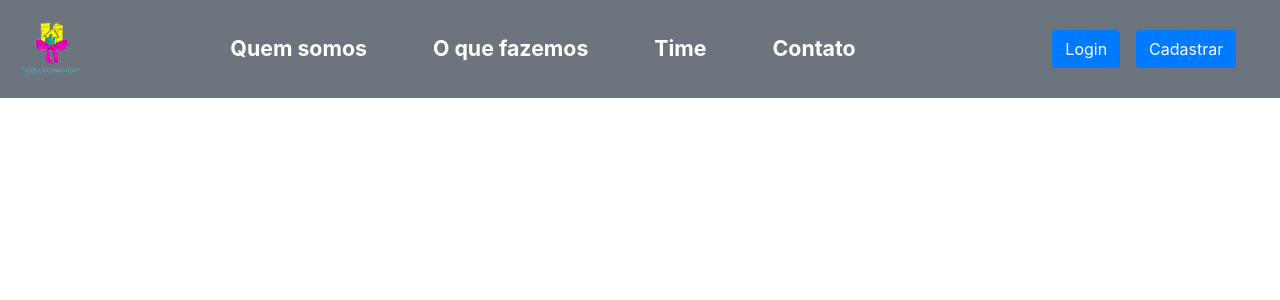
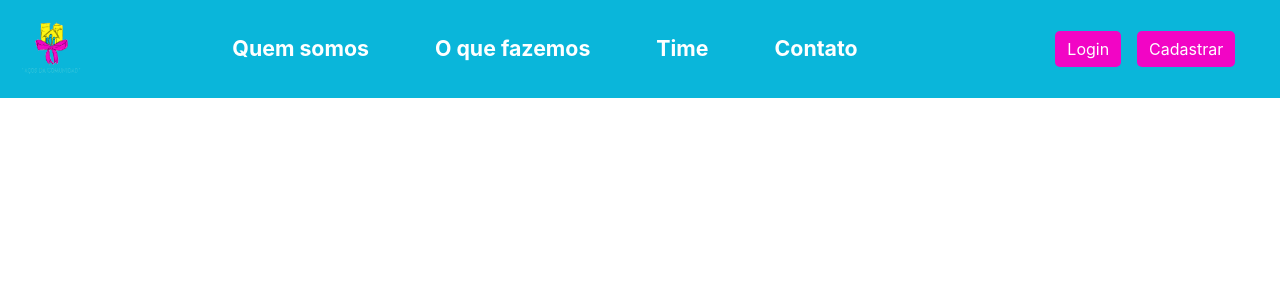
Before and after one commit to FelipeFFS93/LacosDaComunidadeFront, an Angular app in the folder lacosDaComunidade/: page /menu in a window 1280 px wide. Shown: the top 300 px of the page. Built offline with nearby package versions, Linux system fonts and the light colour scheme.

Commit message:
atualização css

```diff
--- a/lacosDaComunidade/src/app/menu/menu.component.css
+++ b/lacosDaComunidade/src/app/menu/menu.component.css
@@ -1,3 +1,11 @@
+/*nav{
+    background-image: linear-gradient(#3AC7F3, #226bca);
+
+}
+*/
+nav{
+    background-color: rgb(010, 182, 218);
+}
 .fs-16{
     font-size: 16pt;
     padding: 25px;
@@ -6,3 +14,20 @@
 a{
     cursor: pointer;
 }
+
+button{
+    background-color: rgb(242, 005, 197);
+    cursor: pointer;
+    border: none;
+    border-radius: 5px;
+    color: #ffff;
+
+}
+
+.btn:hover{
+    background-color: rgb(252, 47, 218);
+    transition: .55s ease-in-out;
+    color: #ffff;
+    border: none;
+    border-radius: 5px;
+}
--- a/lacosDaComunidade/src/app/menu/menu.component.html
+++ b/lacosDaComunidade/src/app/menu/menu.component.html
@@ -1,5 +1,5 @@
 <!--nav bar na cor cinza-->
-<nav class="navbar fixed-top navbar-expand-lg navbar-light bg-secondary">
+<nav class="navbar fixed-top navbar-expand-lg navbar-light">
     <button class="navbar-toggler" type="button" data-toggle="collapse" data-target="#conteudoNavbarSuportado"
         aria-controls="conteudoNavbarSuportado" aria-expanded="false" aria-label="Alterna navegação">
         <span class="navbar-toggler-icon"></span>
@@ -35,10 +35,10 @@
         <!--login e entrar-->
         <ul class="navbar-nav mr-auto d-flex align-items-end ml-5">
             <div class="d-flex justify-content-center ml-5 mr-3">
-                <button type="submit" class="btn btn-primary" routerLink="/entrar">Login</button>
+                <button type="submit" class="btn" routerLink="/entrar">Login</button>
             </div>
             <div class="d-flex justify-content-center">
-                <button type="submit" class="btn btn-primary" routerLink="/cadastrar">Cadastrar</button>
+                <button type="submit" class="btn" routerLink="/cadastrar">Cadastrar</button>
             </div>
 
         </ul>
```
